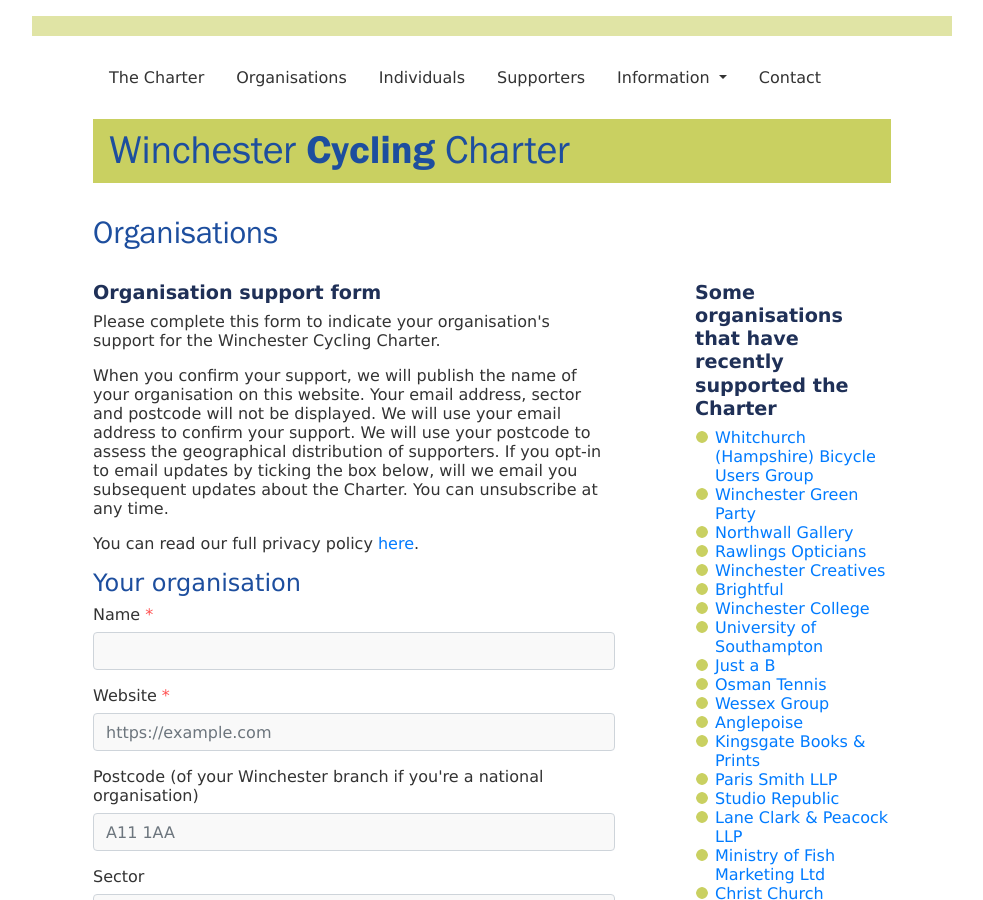
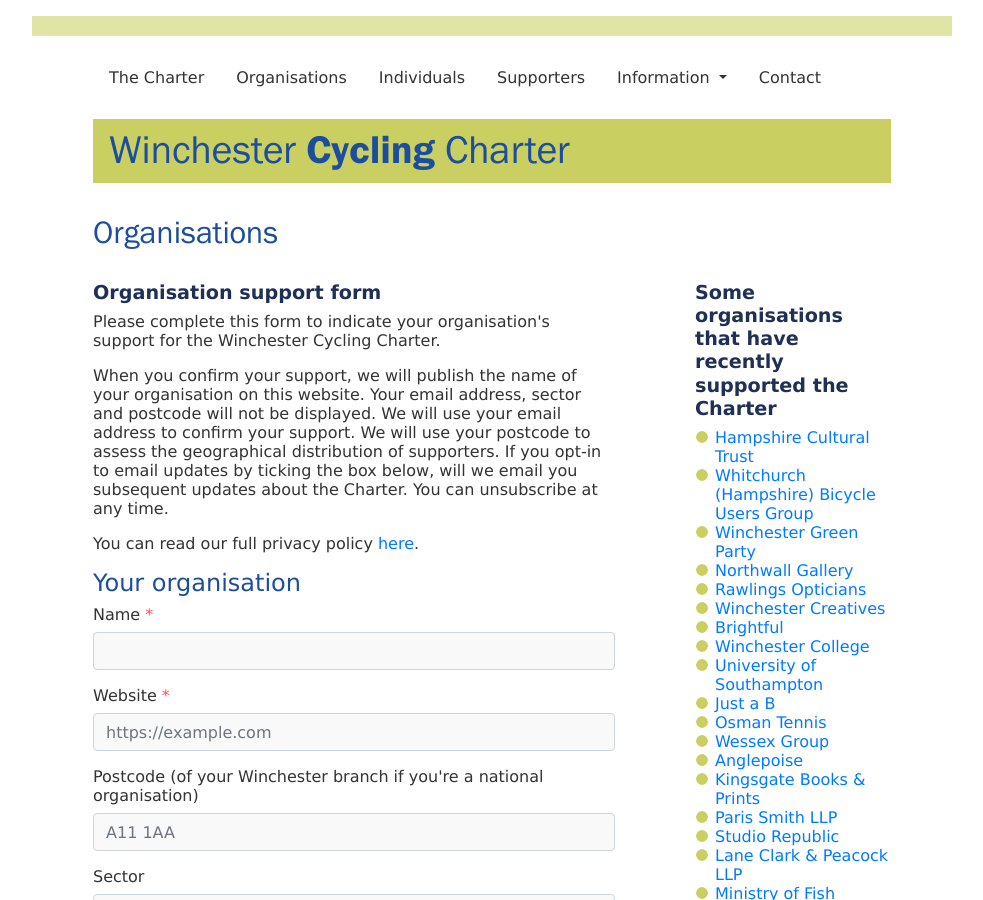
Before and after one commit to winchestercyclingcharter/winchestercyclingcharter.github.io, a Jekyll site: the page built from org-page.md, in a window 1280 px wide and 900 px high. Shown: the whole window, without its empty margins (148-1131 px from the left). Built offline with Jekyll 4.4.1, drawn with Linux system fonts in a browser that asks for light colours; nearby versions of some CDN libraries; some of the changed text lies outside the part shown.

Commit message:
Update orgs.yml

```diff
--- a/_data/orgs.yml
+++ b/_data/orgs.yml
@@ -51,6 +51,7 @@ orgs:
 - { title: Rawlings Opticians, website: 'https://rawlingsopticians.co.uk/', logo: 'rawlings-250.png', founding: false, dt: 20210319-095513-837395 }
 - { title: Northwall Gallery, website: 'https://www.northwallgallery.com/', logo: 'northwall-250.png', founding: false, dt: 20210320-082512-704756 }
 - { title: Whitchurch (Hampshire) Bicycle Users Group, website: 'https://whitchurchbug.org.uk', logo: 'whitchurchbug-250.png', founding: false, dt: 20210323-110253-845328 }
+- { title: Hampshire Cultural Trust, website: 'https://www.hampshireculture.org.uk/', logo: 'hct-250.png', founding: false, dt: 20210331-092407-890512 }
 
 - { title: Kingsgate Books & Prints, website: 'http://kingsgatebooksandprints.co.uk', logo: '#', founding: false, dt: 20210309-150607-552668 }
 - { title: Perlins Community Project, website: 'https://www.perlinscommunityproject.co.uk', logo: '#', founding: false, dt: 20210221-202457-823360 }
```
